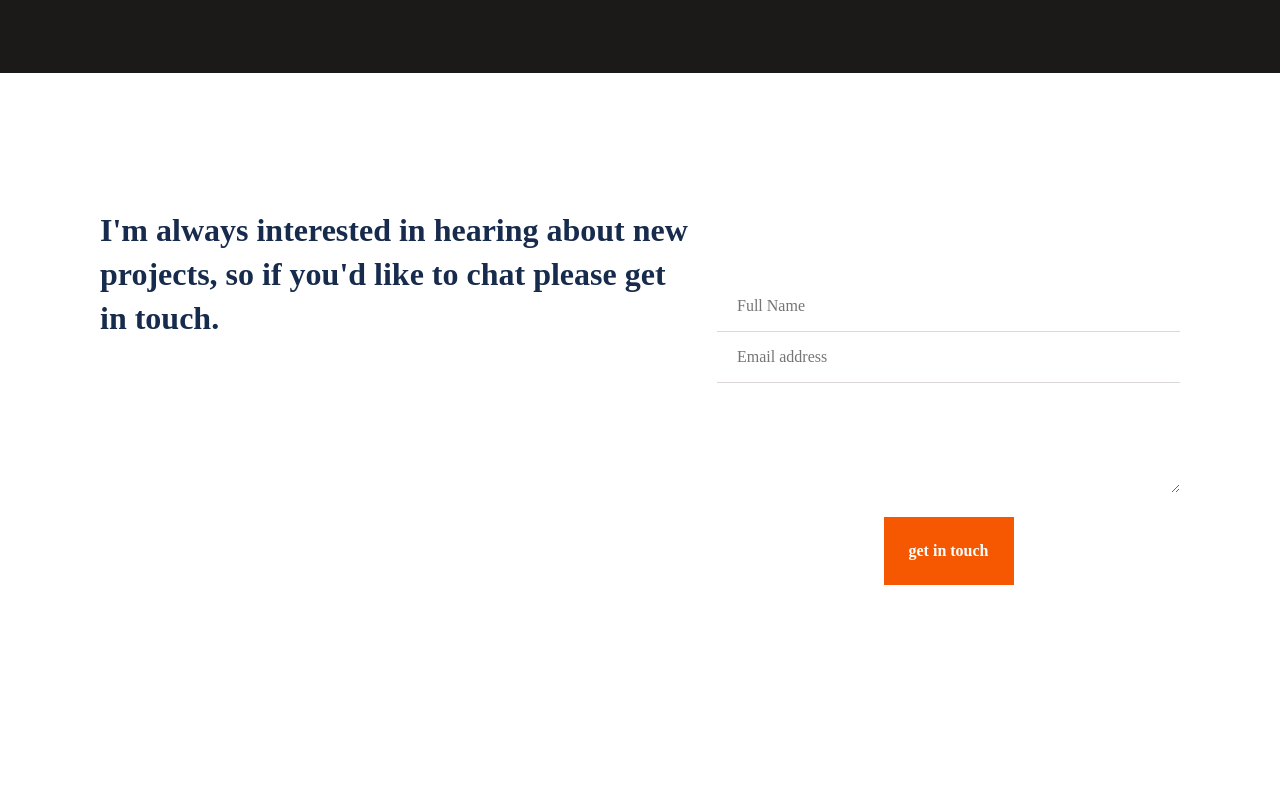
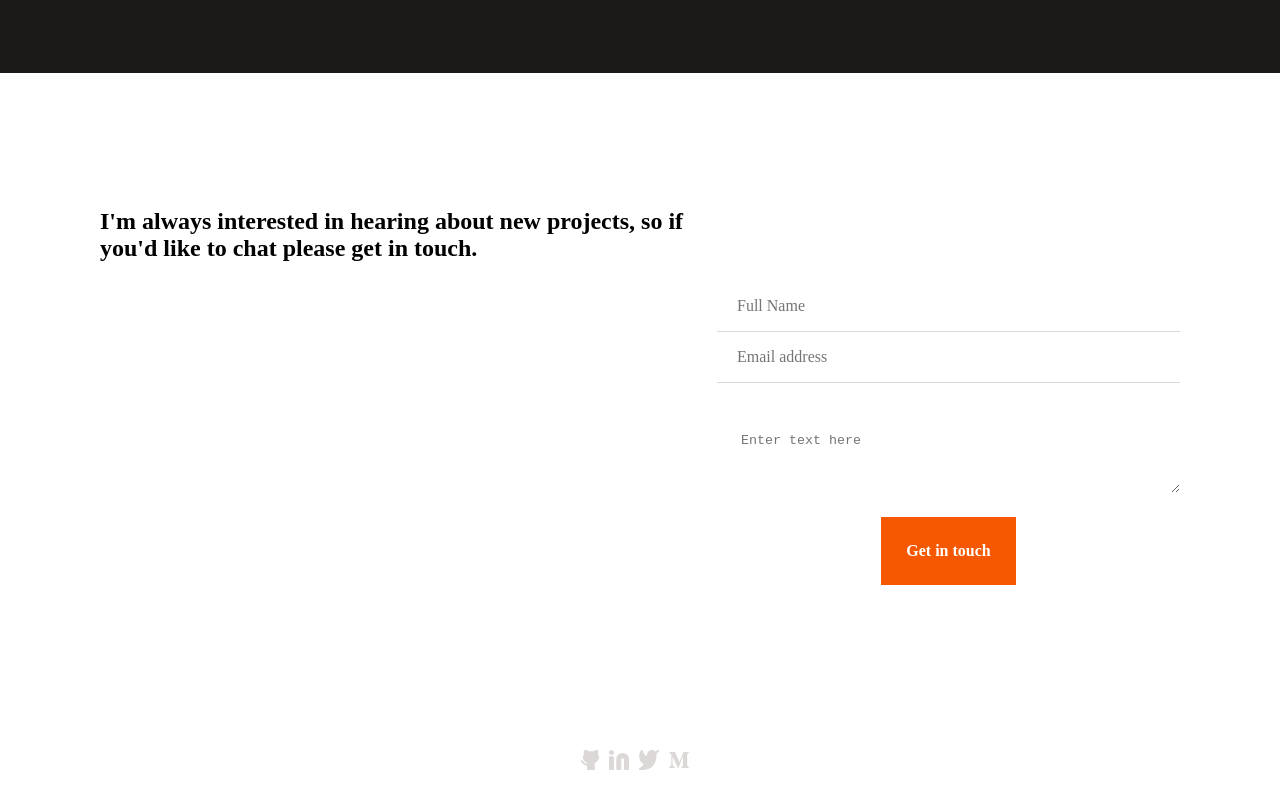
Before and after one commit to wayungi/contact-form, a website: page index.html in a window 1280 px wide. Shown: the part 6634-7434 px from the top of the page. Before the commit the page ends 7354 px from the top, so only its background shows below. Drawn offline with Linux system fonts and the light colour scheme.

Commit message:
ADD:footer

```diff
--- a/css/main.css
+++ b/css/main.css
@@ -394,6 +394,17 @@ input[type="submit"]:active {
   color: #fff;
 }
 
+footer{
+  display:flex;
+  justify-content: center;
+  align-items: center;
+  height:80px;
+}
+
+footer img {
+  margin-right: 10px;
+}
+
 @media only screen and (min-width: 768px) {
   .contact-me {
     flex-direction: row;
--- a/index.html
+++ b/index.html
@@ -289,19 +289,26 @@
           </ul>
         </div>
       </div>
-      <div class="contact-me">
-        <p>
+      <section class="contact-me">
+        <h2>
           I'm always interested in hearing about new projects,
           so if you'd like to chat please get in touch.
-        </p>
+        </h2>
 
         <form method="post" action="https://formspree.io/f/xnqyqdbo" >
-          <input type="text" id="full_name" name="name" placeholder="Full Name" required>
-          <input type="email" id="email" name="email" placeholder="Email address">
-          <textarea name="text_message" id="text_message" rows="4" cols="50" required maxlength="500"></textarea>
-          <input type="submit" value="get in touch" />
+          <input type="text" id="full_name" name="name" placeholder="Full Name" maxlength="30" required>
+          <input type="email" id="email" name="email" placeholder="Email address" required>
+          <textarea name="text_message" id="text_message" rows="4" cols="50" required maxlength="500" placeholder="Enter text here"></textarea>
+          <input type="submit" value="Get in touch" />
         </form>
-      </div>
+      </section>
+
+      <footer>
+        <img src="./media/svg/github.svg"/>
+        <img src="./media/svg/linkedin.svg"/>
+        <img src="./media/svg/twitter.svg"/>
+        <img src="./media/svg/medium.svg"/>
+      </footer>
     </main>
 
     <script
```
